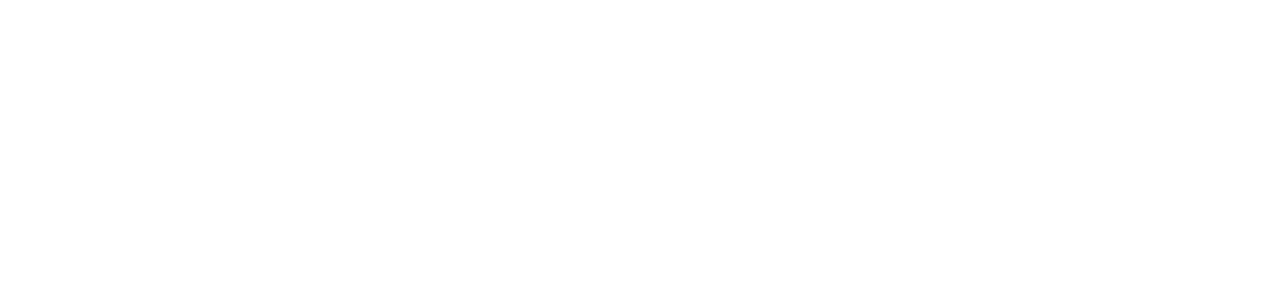
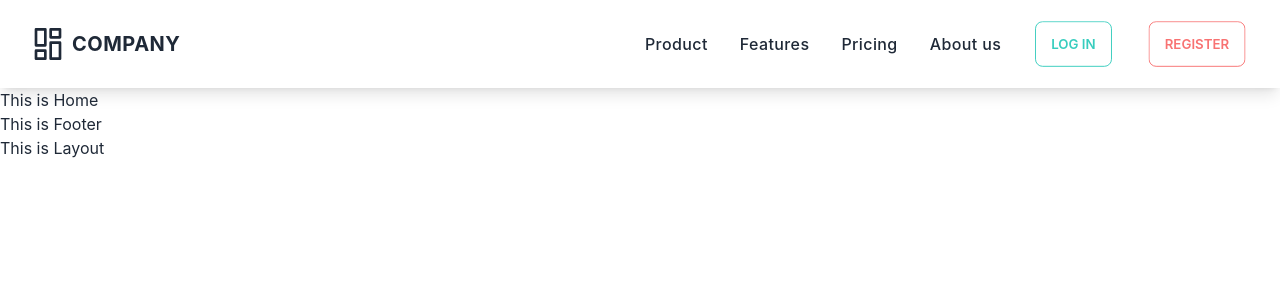
Before and after one commit to anisa6121/food-service, a React (Create React App) app: page / in a window 1280 px wide. Shown: the top 300 px of the page. Built offline with nearby package versions, Linux system fonts and the light colour scheme.

Commit message:
title-add

```diff
--- a/public/index.html
+++ b/public/index.html
@@ -24,7 +24,7 @@
       work correctly both with client-side routing and a non-root public URL.
       Learn how to configure a non-root public URL by running `npm run build`.
     -->
-    <title>React App</title>
+    <title>Our Food Service</title>
   </head>
   <body>
     <noscript>You need to enable JavaScript to run this app.</noscript>
--- a/src/Layout/Main.js
+++ b/src/Layout/Main.js
@@ -1,8 +1,14 @@
 import React from 'react';
+import { Outlet } from 'react-router-dom';
+import Footer from '../SharedPage/Footer/Footer';
+import Header from '../SharedPage/Header/Header';
 
 const Main = () => {
     return (
         <div>
+            <Header></Header>
+            <Outlet></Outlet>
+            <Footer></Footer>
             <h1>This is Layout</h1>
         </div>
     );
--- a/src/SharedPage/Header/Header.js
+++ b/src/SharedPage/Header/Header.js
@@ -1,11 +1,321 @@
-import React from 'react';
+import React, { useState } from 'react';
 
 const Header = () => {
-    return (
-        <div>
-            <h1>Our Header</h1>
-        </div>
-    );
+    const [isMenuOpen, setIsMenuOpen] = useState(false);
+
+
+
+	return (
+		<div className="bg-white-400">
+			<div className="px-4 py-5 mx-auto sm:max-w-xl md:max-w-full lg:max-w-screen-xl md:px-24 lg:px-8  shadow-lg">
+				<div className="relative flex items-center justify-between">
+					<a
+						href="/"
+						aria-label="Company"
+						title="Company"
+						className="inline-flex items-center"
+					>
+						<svg
+							className="w-8 text-teal-accent-400"
+							viewBox="0 0 24 24"
+							strokeLinejoin="round"
+							strokeWidth="2"
+							strokeLinecap="round"
+							strokeMiterlimit="10"
+							stroke="currentColor"
+							fill="none"
+						>
+							<rect
+								x="3"
+								y="1"
+								width="7"
+								height="12"
+							/>
+							<rect
+								x="3"
+								y="17"
+								width="7"
+								height="6"
+							/>
+							<rect
+								x="14"
+								y="1"
+								width="7"
+								height="6"
+							/>
+							<rect
+								x="14"
+								y="11"
+								width="7"
+								height="12"
+							/>
+						</svg>
+						<span className="ml-2 text-xl font-bold tracking-wide text-black-100 uppercase">
+							Company
+						</span>
+					</a>
+
+					<ul className="flex items-center hidden space-x-8 lg:flex">
+						<li>
+							<a
+								href="/"
+								aria-label="Our product"
+								title="Our product"
+								className="font-medium tracking-wide text-black-100 transition-colors duration-200 hover:text-teal-accent-400"
+							>
+								Product
+							</a>
+						</li>
+						<li>
+							<a
+								href="/"
+								aria-label="Our product"
+								title="Our product"
+								className="font-medium tracking-wide text-black-100 transition-colors duration-200 hover:text-teal-accent-400"
+							>
+								Features
+							</a>
+						</li>
+						<li>
+							<a
+								href="/"
+								aria-label="Product pricing"
+								title="Product pricing"
+								className="font-medium tracking-wide text-black-100 transition-colors duration-200 hover:text-teal-accent-400"
+							>
+								Pricing
+							</a>
+						</li>
+						<li>
+							<a
+								href="/"
+								aria-label="About us"
+								title="About us"
+								className="font-medium tracking-wide text-black-100 transition-colors duration-200 hover:text-teal-accent-400"
+							>
+								About us
+							</a>
+						</li>
+
+						<li>
+							<a
+								href="/"
+								// className="inline-flex items-center justify-center h-12 px-6 font-medium tracking-wide text-black transition duration-200 rounded shadow-md bg-purple-400 hover:bg-deep-purple-accent-700 focus:shadow-outline focus:outline-none"
+								// aria-label="Sign up"
+								// title="Sign up"
+
+								className="btn btn-outline  btn-accent"
+								aria-label="Log In"
+								title="Log In"
+							>
+								Log In
+							</a>
+						</li>
+
+						<li>
+							<a
+								href="/"
+								// classNameName="inline-flex items-center justify-center h-12 px-6 font-medium tracking-wide text-black transition duration-200 rounded shadow-md bg-purple-400 hover:bg-deep-purple-accent-700 focus:shadow-outline focus:outline-none"
+								// aria-label="Sign up"
+								// title="Sign up"
+								className="btn btn-outline btn-error"
+								aria-label="Register"
+								title="Register"
+							>
+								Register
+							</a>
+						</li>
+                    </ul>
+
+
+					<div className="lg:hidden">
+						<button
+							aria-label="Open Menu"
+							title="Open Menu"
+							className="p-2 -mr-1 transition duration-200 rounded focus:outline-none focus:shadow-outline"
+							onClick={() =>
+								setIsMenuOpen(true)
+							}
+						>
+							<svg
+								className="w-5 text-gray-600"
+								viewBox="0 0 24 24"
+							>
+								<path
+									fill="currentColor"
+									d="M23,13H1c-0.6,0-1-0.4-1-1s0.4-1,1-1h22c0.6,0,1,0.4,1,1S23.6,13,23,13z"
+								/>
+								<path
+									fill="currentColor"
+									d="M23,6H1C0.4,6,0,5.6,0,5s0.4-1,1-1h22c0.6,0,1,0.4,1,1S23.6,6,23,6z"
+								/>
+								<path
+									fill="currentColor"
+									d="M23,20H1c-0.6,0-1-0.4-1-1s0.4-1,1-1h22c0.6,0,1,0.4,1,1S23.6,20,23,20z"
+								/>
+							</svg>
+						</button>
+						{isMenuOpen && (
+							<div className="absolute top-0 left-0 w-full">
+								<div className="p-5 bg-white border rounded shadow-sm">
+									<div className="flex items-center justify-between mb-4">
+										<div>
+											<a
+												href="/"
+												aria-label="Company"
+												title="Company"
+												className="inline-flex items-center"
+											>
+												<svg
+													className="w-8 text-deep-purple-accent-400"
+													viewBox="0 0 24 24"
+													strokeLinejoin="round"
+													strokeWidth="2"
+													strokeLinecap="round"
+													strokeMiterlimit="10"
+													stroke="currentColor"
+													fill="none"
+												>
+													<rect
+														x="3"
+														y="1"
+														width="7"
+														height="12"
+													/>
+													<rect
+														x="3"
+														y="17"
+														width="7"
+														height="6"
+													/>
+													<rect
+														x="14"
+														y="1"
+														width="7"
+														height="6"
+													/>
+													<rect
+														x="14"
+														y="11"
+														width="7"
+														height="12"
+													/>
+												</svg>
+												<span className="ml-2 text-xl font-bold tracking-wide text-gray-800 uppercase">
+													Company
+												</span>
+											</a>
+										</div>
+										<div>
+											<button
+												aria-label="Close Menu"
+												title="Close Menu"
+												className="p-2 -mt-2 -mr-2 transition duration-200 rounded hover:bg-gray-200 focus:bg-gray-200 focus:outline-none focus:shadow-outline"
+												onClick={() =>
+													setIsMenuOpen(
+														false
+													)
+												}
+											>
+												<svg
+													className="w-5 text-gray-600"
+													viewBox="0 0 24 24"
+												>
+													<path
+														fill="currentColor"
+														d="M19.7,4.3c-0.4-0.4-1-0.4-1.4,0L12,10.6L5.7,4.3c-0.4-0.4-1-0.4-1.4,0s-0.4,1,0,1.4l6.3,6.3l-6.3,6.3 c-0.4,0.4-0.4,1,0,1.4C4.5,19.9,4.7,20,5,20s0.5-0.1,0.7-0.3l6.3-6.3l6.3,6.3c0.2,0.2,0.5,0.3,0.7,0.3s0.5-0.1,0.7-0.3 c0.4-0.4,0.4-1,0-1.4L13.4,12l6.3-6.3C20.1,5.3,20.1,4.7,19.7,4.3z"
+													/>
+												</svg>
+											</button>
+										</div>
+									</div>
+                                    <nav>
+
+										<ul className="space-y-4">
+											<li>
+												<a
+													href="/"
+													aria-label="Our product"
+													title="Our product"
+													className="font-medium tracking-wide text-gray-700 transition-colors duration-200 hover:text-deep-purple-accent-400"
+												>
+													Product
+												</a>
+											</li>
+											<li>
+												<a
+													href="/"
+													aria-label="Our product"
+													title="Our product"
+													className="font-medium tracking-wide text-gray-700 transition-colors duration-200 hover:text-deep-purple-accent-400"
+												>
+													Features
+												</a>
+											</li>
+											<li>
+												<a
+													href="/"
+													aria-label="Product pricing"
+													title="Product pricing"
+													className="font-medium tracking-wide text-gray-700 transition-colors duration-200 hover:text-deep-purple-accent-400"
+												>
+													Pricing
+												</a>
+											</li>
+											<li>
+												<a
+													href="/"
+													aria-label="About us"
+													title="About us"
+													className="font-medium tracking-wide text-gray-700 transition-colors duration-200 hover:text-deep-purple-accent-400"
+												>
+													About
+													us
+												</a>
+											</li>
+											<li>
+												<a
+													href="/"
+													// className="inline-flex items-center justify-center w-full h-12 px-6 font-medium tracking-wide text-black transition duration-200 rounded shadow-md bg-deep-purple-accent-400 hover:bg-deep-purple-accent-700 focus:shadow-outline focus:outline-none"
+													// aria-label="Sign up"
+													// title="Sign up"
+
+													className="btn btn-outline  btn-accent"
+													aria-label="Log In"
+													title="Log In"
+												>
+													Sign
+													up
+												</a>
+											</li>
+
+											<li>
+												<a
+													href="/"
+													// className="inline-flex items-center justify-center w-full h-12 px-6 font-medium tracking-wide text-black transition duration-200 rounded shadow-md bg-deep-purple-accent-400 hover:bg-deep-purple-accent-700 focus:shadow-outline focus:outline-none"
+													// aria-label="Sign up"
+													// title="Sign up"
+													className="btn btn-outline btn-error"
+													aria-label="Register"
+													title="Register"
+												>
+													Register
+												</a>
+											</li>
+                                        </ul>
+
+
+
+
+									</nav>
+								</div>
+							</div>
+						)}
+					</div>
+				</div>
+			</div>
+		</div>
+	);
 };
 
 export default Header;
```
Also changed, not shown: src/App.js (+6 -1 lines), src/Router/Routes/Routes.js (added, +21 -0 lines).
